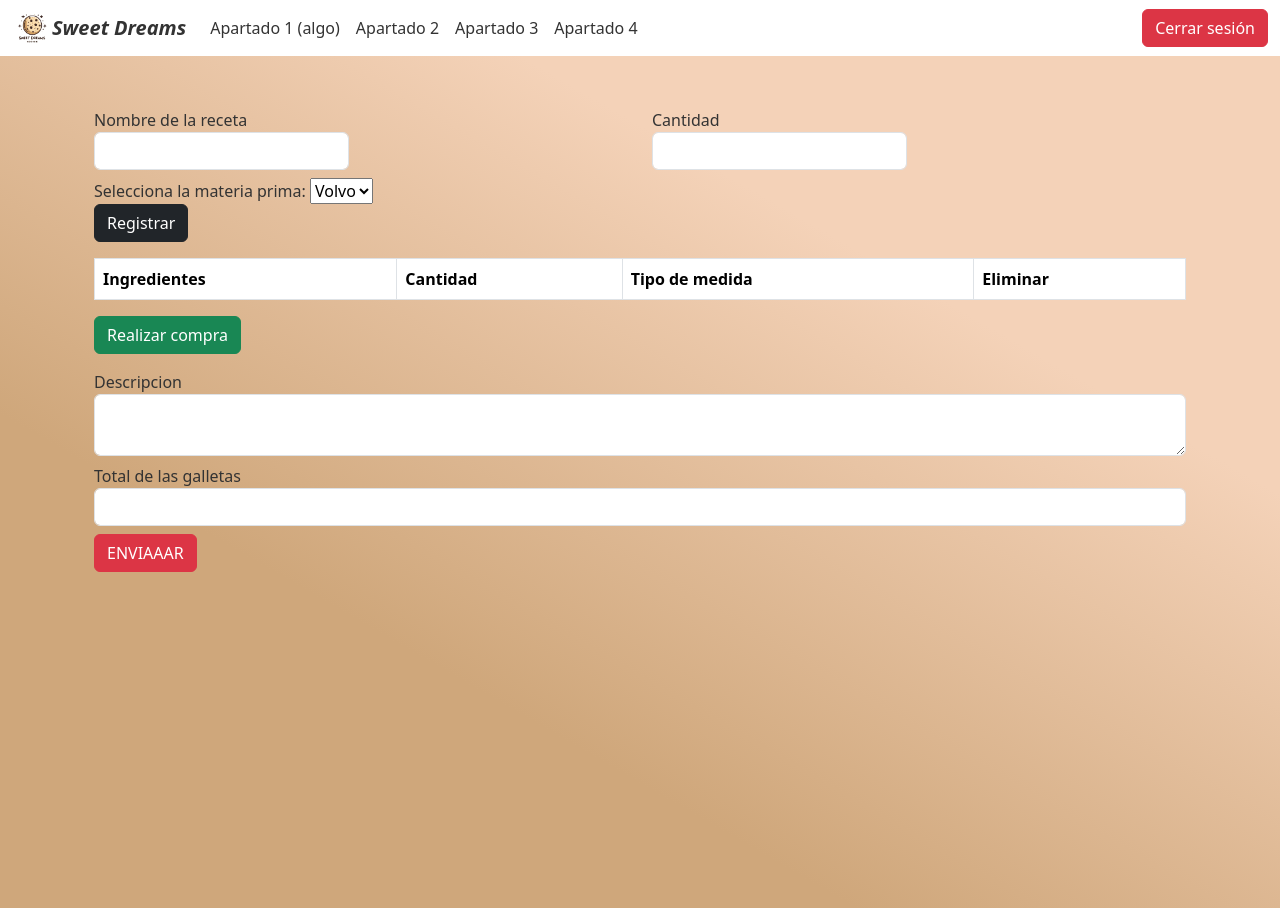
After one commit to IDGS-802-21000370/SweetDreams, a Flask app: page /recetas in a window 1280 px wide. The commit adds this page. Run offline with Flask 3, Linux system fonts and the light colour scheme; lists and menus that the app fills with data are empty; parts of the project's set-up code (start-up, migrations or seed data) failed here and were passed over; some libraries are stand-ins or nearby versions.

Commit message:
Agregue recetas e inventarios

```diff
--- a/config.py
+++ b/config.py
@@ -1,4 +1,4 @@
-""" import os
+import os
 from sqlalchemy import create_engine
 
 class Config():
@@ -7,4 +7,4 @@ class Config():
 
 class DevelopmentConfig(Config):
     DEBUG=True
-    SQLALCHEMY_DATABASE_URI='mysql+pymysql://root:losverdes@localhost/SweetDreams' """
+    SQLALCHEMY_DATABASE_URI='mysql+pymysql://root:losverdes@localhost/SweetDreams'
--- a/forms.py
+++ b/forms.py
@@ -7,3 +7,13 @@ class LoginForm(Form):
                          validators.Length(min=1, max=10, message="ingresa nombre valido")])
     contrasenia = StringField("Contraseña", [validators.DataRequired(message="el campo es requerido"),
                          validators.Length(min=1, max=10, message="ingresa nombre valido")])
+
+
+class RecetaForm(Form):
+    id = IntegerField("id")
+    nombreReceta = StringField("Nombre de la receta", [validators.DataRequired(message='el campo es requerido'), validators.Length(min=1, max=20, message='ingresa nombre valido')])
+    descripcion = TextAreaField("Descripcion", [validators.DataRequired(message='el campo es requerido'), validators.Length(min=1, max=150, message='ingresa una descripcion valida')])
+    totalGalletas = IntegerField("Total de las galletas")
+    cantidad = IntegerField("Cantidad")
+    #materiasPrimas = RadioField("Selecciona")
+    tipoMedida = SelectField(choices=[(0, 'Selecciona'), (1,'Gramos'), (2,'Pieza'), (3, 'Mililitros'), (4,'Costal')])
--- a/main.py
+++ b/main.py
@@ -4,11 +4,12 @@ import datetime
 from flask import Flask, request, render_template, Response, redirect, url_for
 import forms
 from flask_wtf.csrf import CSRFProtect
-#from config import DevelopmentConfig
+from config import DevelopmentConfig
 from flask import flash
-#from models import db
+from models import db
 app = Flask(__name__)
-#app.config.from_object(DevelopmentConfig)
+app.config.from_object(DevelopmentConfig)
+
 csrf=CSRFProtect()
 
 @app.route("/login", methods=["GET", "POST"])
@@ -24,6 +25,20 @@ def galletas():
         print("holad")
     return render_template("galletas.html")
 
+@app.route("/inventario", methods=["GET", "POST"])
+def inventario():
+    if request.method=="POST":
+        print("holad")
+    return render_template("inventario.html")
+
+@app.route("/recetas", methods=["GET", "POST"])
+def recetas():
+    formReceta=forms.RecetaForm(request.form)
+    if request.method=="POST":
+
+        return render_template("recetas.html", formReceta = formReceta)
+    return render_template("recetas.html", formReceta = formReceta)
+
 @app.errorhandler(404)
 def page_not_found(e):
     return render_template("404.html"),404
--- a/static/css/style.css
+++ b/static/css/style.css
@@ -78,3 +78,11 @@
 .menu-open ~ .container {
   transform: translateX(10px);
 }
+
+/* ESTILOS DE INVENARIO */
+
+.tituloInventario {
+  color: #333;
+  font-style: italic;
+  font-weight: bold;
+}
--- a/templates/layoutPrincipal.html
+++ b/templates/layoutPrincipal.html
@@ -67,4 +67,5 @@
     </main>
 </body>
 <script src="static/scripts/scriptGalletas.js"></script>
+<script src="static/scripts/scriptRecetas.js"></script>
 </html>
--- /dev/null
+++ b/templates/recetas.html
@@ -0,0 +1,63 @@
+{% extends 'layoutPrincipal.html' %}
+{% from "_macros.html" import input_Form %}
+{% block content %}
+<div class="container">
+    <form name="receta" action="/recetas" id="receta" method="POST">
+        <div class="row">
+        <div class="col">
+            {{input_Form(formReceta.nombreReceta, class="form-control")}}
+        </div>
+        <div class="col">
+
+        </div>
+        <div class="col">
+            {{input_Form(formReceta.cantidad, class="form-control")}}
+        </div>
+        <div class="col">
+
+        </div>
+    </div>
+    <div class="row">
+        <div class="col">
+            <label for="cars">Selecciona la materia prima: </label>
+            <select id="cars" name="cars">
+                <option value="volvo">Volvo</option>
+                <option value="saab">Saab</option>
+                <option value="fiat">Fiat</option>
+                <option value="audi">Audi</option>
+            </select>
+        </div>
+    </div>
+    <div class="row">
+        <div class="col">
+            <input type="submit" id="registrar" class="btn btn-dark" name="registrar" value="Registrar"/>
+        </div>
+    </div>
+    <div class="col mt-3 mb-3">
+        <table class="table table-bordered">
+            <tr>
+                <th>Ingredientes</th>
+                <th>Cantidad</th>
+                <th>Tipo de medida</th>
+                <th>Eliminar</th>
+            </tr>
+            {% for r in receta %}
+            <tr>
+                <td>{{ r['ingrediente'] }}</td>
+                <td>{{ r['cantidad'] }}</td>
+                <td>{{ r['tipoMedida'] }}</td>
+                <td><input type="submit" id="eliminar" class="btn btn-danger" name="eliminar" value="{{ r['id_catReceta'] }}"/> </td>
+            </tr>
+            {% endfor %}
+        </table>
+        <input type="button"  onclick="openModal()" class="btn btn-success" value="Realizar compra"/>
+    </div>
+    <div class="row">
+        {{input_Form(formReceta.descripcion, class="form-control")}}
+        {{input_Form(formReceta.totalGalletas, class="form-control")}}
+    </div>
+    <input type="hidden" name="csrf_token" value="{{csrf_token()}}"/>
+    <input type="submit" id="mandarMerma" class="btn btn-danger" name="mandarMerma" value="ENVIAAAR"/>
+</form>
+</div>
+{% endblock %}
```
Also changed, not shown: templates/inventario.html (added, +47 -0 lines), scripts/scriptGalletas.js (renamed from static/scripts/scriptGalletas.js), scripts/scriptRecetas.js (added).
